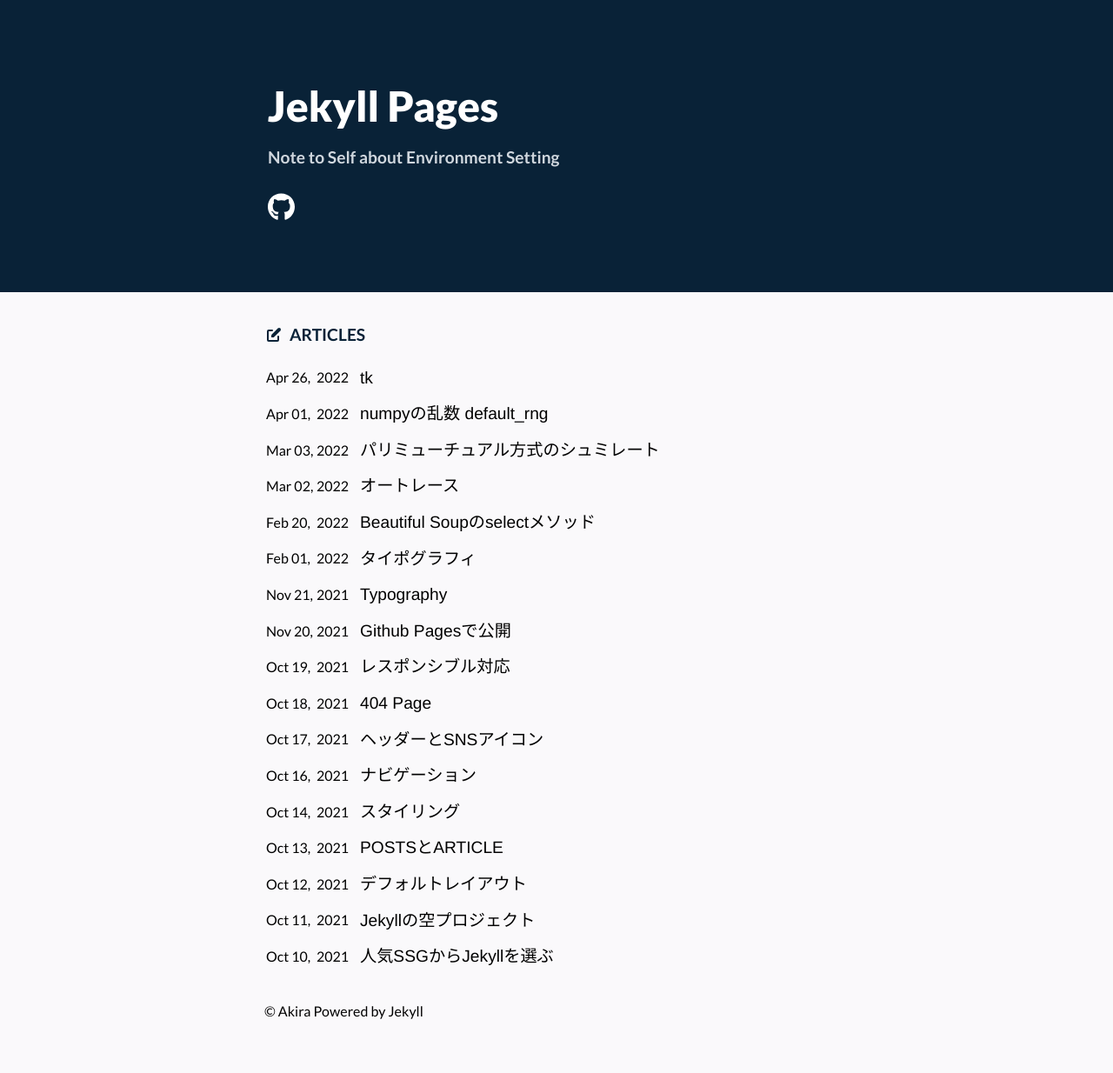
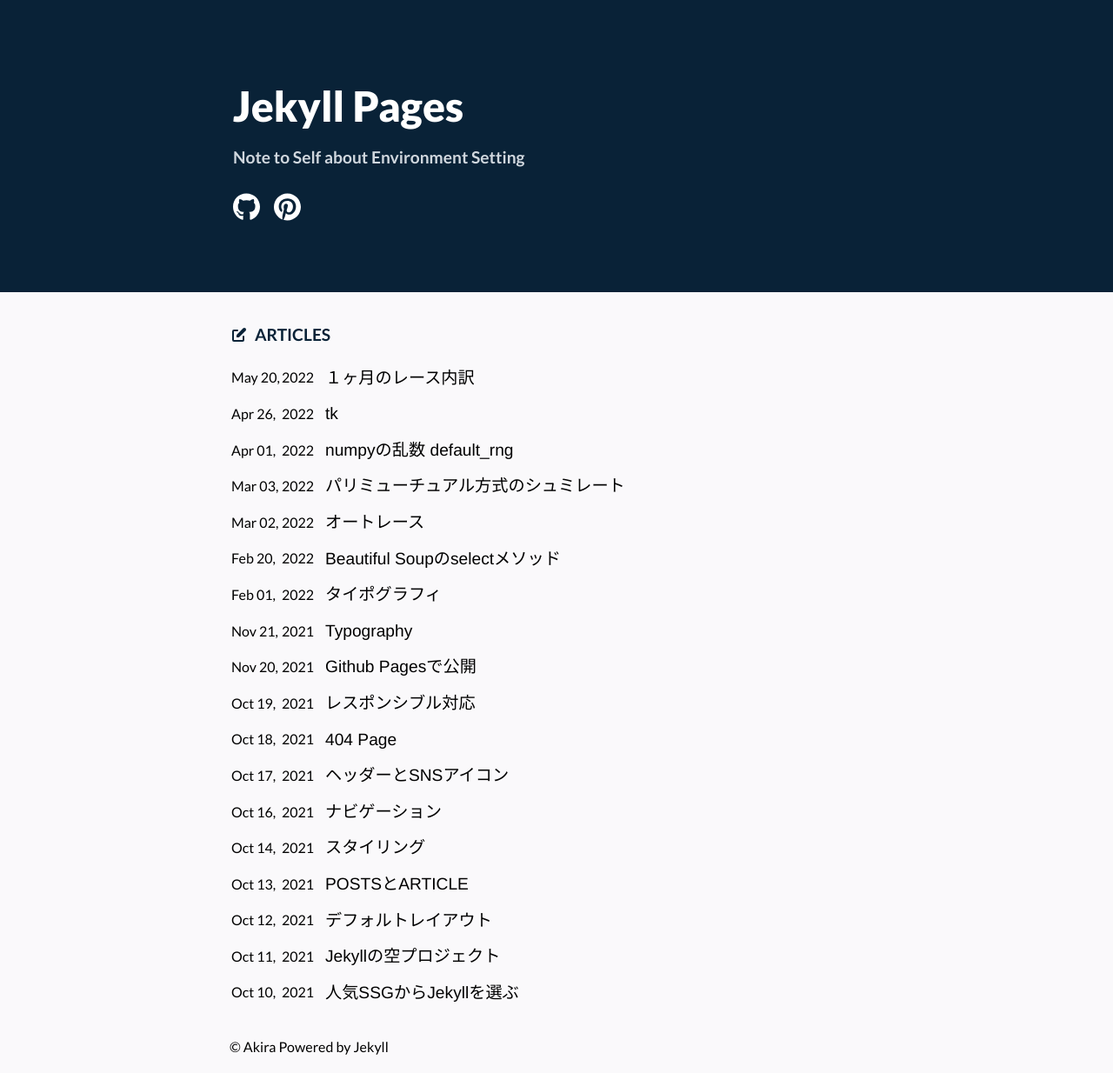
Before and after one commit to justgetwet/jekyll-pages, a Jekyll site: the page built from index.md, in a window 1280 px wide. Shown: the whole page at 87% size. Built offline with Jekyll 4.4.1, drawn with Linux system fonts in a browser that asks for light colours; a script that is not in the unit is left out; before the commit the page ends 1193 px from its top, so only the background shows below that; part of the change alters nothing that is shown.

Commit message:
tullys0607

````diff
--- a/_includes/header.html
+++ b/_includes/header.html
@@ -3,13 +3,14 @@
       <h1>{{ site.title }}</h1>
     </a>
     <h2>{{ site.description }}</h2>
+
     <div class="header-icons">
       <a href="{{ "/" | relative_url }}" title="Github">
         {%- include icons/github-brands.svg -%}
       </a>
-      <!-- <a href="{{ "/" | relative_url }}" title="Pinterest">
+      <a href="{{ "/" | relative_url }}" title="Pinterest">
       {%- include icons/pinterest-brands.svg -%}
-      </a> -->
+      </a>
       <!-- <a href="{{ "/" | relative_url }}" title="Twitter">
         {%- include icons/twitter-square-brands.svg -%}
       </a> -->
--- /dev/null
+++ b/_posts/2022-05-20-nankan-races.md
@@ -0,0 +1,167 @@
+---
+layout: post
+title: "１ヶ月のレース内訳"
+---
+
+2022年4月のデータを調べる。
+
+```python
+ua = {"User-agent": "Mozilla/5.0 (Windows NT 10.0; Win64; x64) AppleWebKit/537.36 (KHTML, like Gecko) Chrome/96.0.4664.110 Safari/537.36 Edg/96.0.1054.57"}
+from bs4 import BeautifulSoup
+import pandas as pd
+import pickle
+import re
+import requests
+
+nankan_url =  "https://www.nankankeiba.com"
+course_d = { "浦和": "18", "船橋": "19", "大井": "20", "川崎": "21" }
+eng_d = { "18": "urawa", "19": "funabashi", "20": "ooi", "21": "kawasaki" }
+yyyy = "2022"
+
+def get_soup(url):
+    res = requests.get(url, headers=ua)
+
+    return BeautifulSoup(res.content, "html.parser")
+
+def get_dfs(url):
+    soup = get_soup(url)
+    dfs = []
+    if soup.find("table"):
+        dfs = pd.io.html.read_html(soup.prettify())
+    else:
+        print(f"it's no table! {url}")
+    return dfs
+
+if __name__ == "__main__":
+
+    srj = lambda i: str(i).rjust(2, "0")
+    # month = [("0401", "大井", "0101")] # 中止
+    def april_races():
+        month = [(f"04{srj(i+4)}", "川崎", f"01{srj(i+1)}") for i in range(5)]
+        month += [(f"04{srj(i+11)}", "船橋", f"01{srj(i+1)}") for i in range(5)]
+        month += [(f"04{srj(i+18)}", "大井", f"02{srj(i+1)}") for i in range(5)]
+        month += [(f"04{srj(i+25)}", "浦和", f"01{srj(i+1)}") for i in range(5)]
+
+        return month
+
+    def get_racename(info_url):
+        soup = get_soup(info_url)
+        number_of_horses = len(soup.select("td.titi-haha"))
+        dist_tag = soup.select_one("div#race-data01-a")
+        distance = dist_tag.select_one("a").text.strip()
+        title = soup.select_one("span.race-name").text
+        title = re.sub("　| ", "", title)
+        date = info_url[42:-11]
+        racename = date + " " + course + " " + race + "R" + " " + title
+        racename +=  " " + distance + " " + str(number_of_horses) + "頭"
+
+        return racename
+
+    races = april_races()
+    racenames = []
+    for i, (dt, course, hold) in enumerate(races):
+        if i > -1:
+            for race in (srj(n) for n in range(1, 13)):
+                target = dt + course_d[course] + hold + race + ".do"
+                info_url = nankan_url + "/race_info/" + yyyy + target
+                racename = get_racename(info_url)
+                print(racename)
+                racenames.append(racename)
+
+    filename = "./data/" + "april" + "_racenames.pickle"
+    with open(filename, "wb") as f:
+        pickle.dump(racenames, f, pickle.HIGHEST_PROTOCOL)
+
+```
+
+
+```python
+def class_counts(racenames):
+    race_class = "２歳", "３歳", "Ｃ", "Ｂ", "Ａ", "Ｊｐｎ", "オープン",
+    each_class = []
+    for racename in racenames:
+        found = False
+        for i, c in enumerate(race_class):
+            if c in racename:
+                if not found:
+                    each_class.append(i)
+                    found = True
+
+    print("length:", len(racenames), "->", len(each_class))
+    srs = []
+    for i in range(len(race_class)):
+        items = race_class[i], each_class.count(i)
+        sr = pd.Series(items, index=["Class", "Count"])
+        srs.append(sr)
+
+    pd.set_option('display.unicode.east_asian_width', True)
+    df = pd.DataFrame(srs)
+    print(df)
+
+if __name__ == "__main__":
+
+    filepath = "./data/april_racenames.pickle"
+    with open(filepath, mode="rb") as f:
+        racenames = pickle.load(f)
+
+    class_counts(racenames)
+
+# 出力
+  length: 240 -> 240
+        Class  Count
+  0      ２歳      1
+  1      ３歳     55
+  2        Ｃ    136
+  3        Ｂ     36
+  4        Ａ      3
+  5    Ｊｐｎ      2
+  6   オープン      7
+```
+
+```python
+def dist_count(racenames):
+    c_racenames = [name for name in racenames if "Ｃ" in name]
+    print("length:", len(c_racenames))
+    dist_l = []
+    for racename in c_racenames:
+        s_dist = racename.split()[-2].strip("ダ").split("m")[0]
+        dist = int(s_dist.replace(",", ""))
+        dist_l.append(dist)
+    distance = sorted(set(dist_l))
+    srs = []
+    for dist in distance:
+        items = dist, dist_l.count(dist)
+        sr = pd.Series(items, index=("Distance", "Count"))
+        srs.append(sr)
+
+    df = pd.DataFrame(srs)
+    print(df)
+
+if __name__ == "__main__":
+
+    filepath = "./data/april_racenames.pickle"
+    with open(filepath, mode="rb") as f:
+        racenames = pickle.load(f)
+
+    class_counts(racenames)
+
+# 出力
+length: 136
+    Distance  Count
+0        800      5
+1        900      6
+2       1000      2
+3       1200     27
+4       1300      1
+5       1400     36
+6       1500     31
+7       1600     17
+8       1650      1
+9       1700      1
+10      1800      1
+11      2000      6
+12      2200      2
+
+```
+
+Cクラスの1400m, 1500m, 1600m の94レースを対象とする。
--- a/_sass/main.scss
+++ b/_sass/main.scss
@@ -9,7 +9,8 @@ $gray: #3b3b3b;
 // $lightgray: #e6e5ef;
 $lightgray: #faf9fb;
 $headerHeight: 21rem;
-$maxWidth: 43rem;
+// $maxWidth: 43rem;
+$maxWidth: 48rem;
 // heroicons
 .h-6, .w-6 {
   // padding-top: 6px;
@@ -52,7 +53,6 @@ header {
   h1, h2, .header-icons {
     margin: 0 auto;
     font-family: Lato;
-
     max-width: $maxWidth;
     padding-left: var(--spacing-3);
   }
@@ -80,6 +80,14 @@ header {
       margin-left: var(--spacing-2);
     }
   }
+  // .header-sub {
+  //   display: flex;
+  //   padding-top: 1.5rem;
+  //   color: var(--backgroundColor);
+  //   h2, a {
+  //     margin-left: var(--spacing-1);
+  //   }
+  // }
 }
 
 
````
